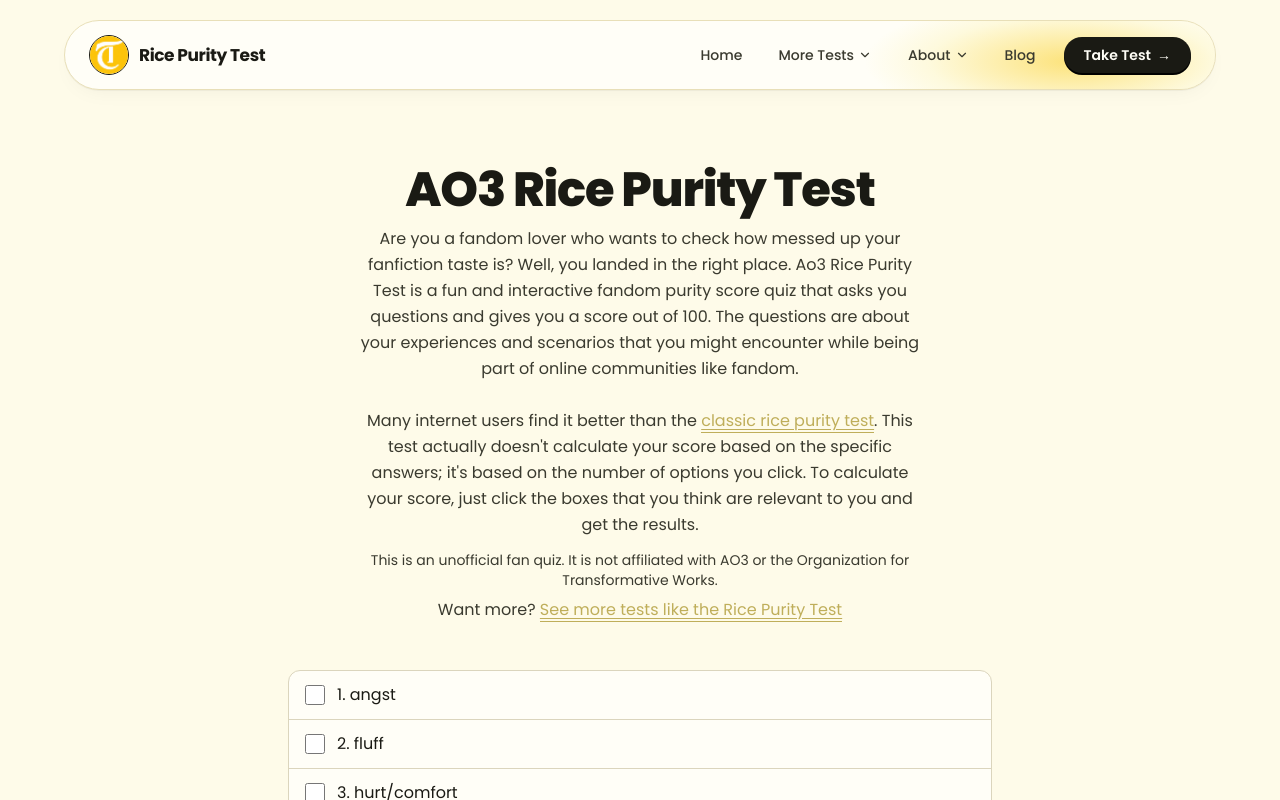
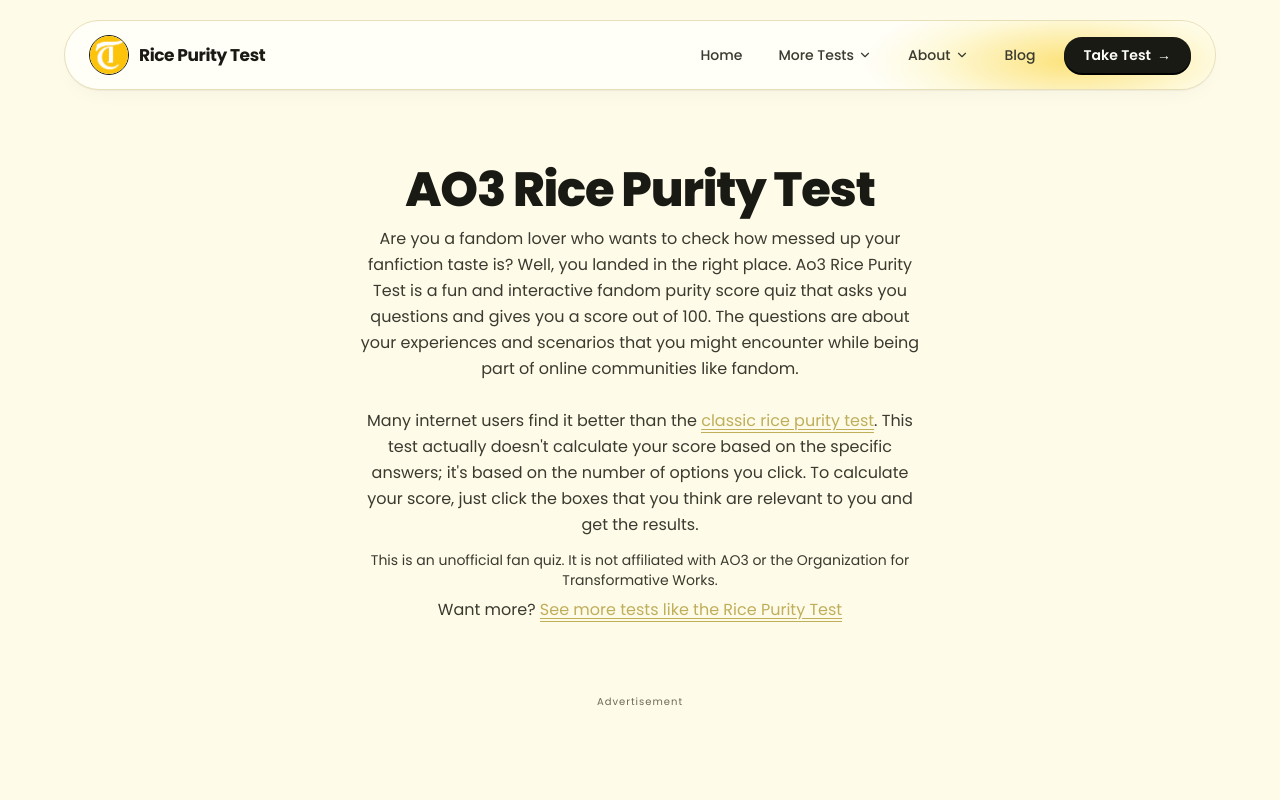
Before and after one commit to irfanxzone/Rice-Purity-Test-Me, a Next.js app: page /ao3-rice-purity-test in a window 1280 px wide. Shown: the top 800 px of the page. Built offline with nearby package versions, Linux system fonts and the light colour scheme.

Commit message:
Add compact responsive banner above AO3 quiz

```diff
--- a/src/app/(en)/ao3-rice-purity-test/PageClient.jsx
+++ b/src/app/(en)/ao3-rice-purity-test/PageClient.jsx
@@ -5,6 +5,7 @@ import RelatedTests from "@/components/RelatedTests";
 import { useCallback, useMemo, useState, useEffect } from "react";
 import Header from "@/components/Header";
 import Footer from "@/components/Footer";
+import AdBanner from "@/components/AdBanner";
 
 
 const AO3_QUESTIONS = [
@@ -183,6 +184,7 @@ export default function AO3RicePurityTestPage() {
           </div>
         </section>
         <section id="test" className="mx-auto max-w-3xl px-4 pt-2 pb-10 sm:px-6 lg:px-8">
+          <AdBanner />
           {stage === "taking" && (
             <form
               onSubmit={e => {
```
